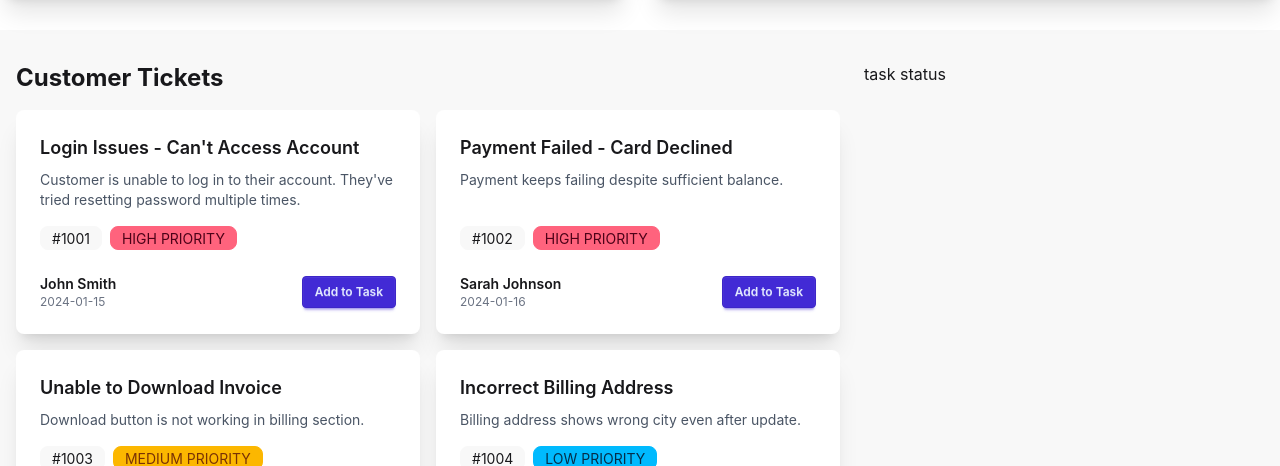
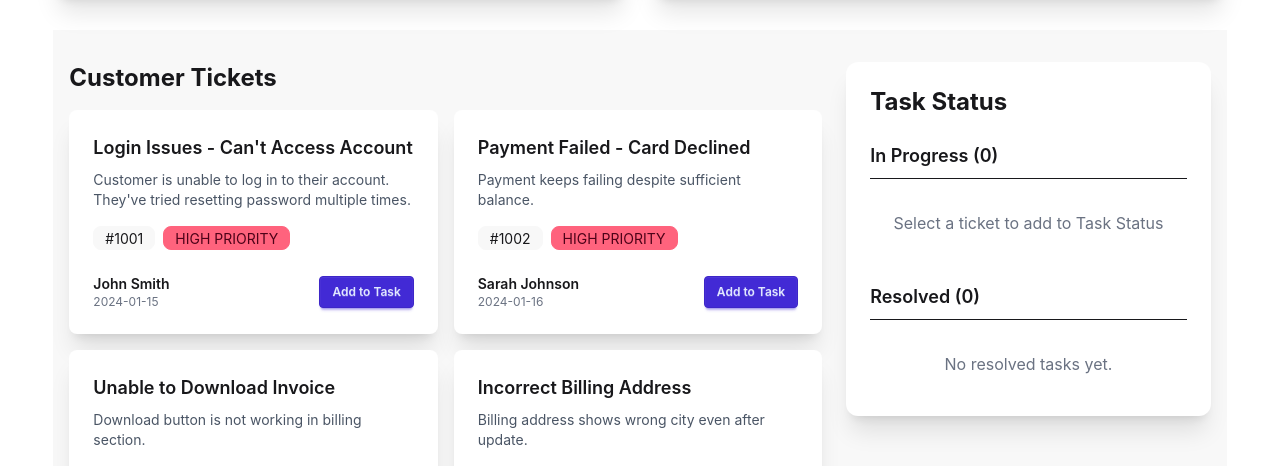
Before and after one commit to freelancernaim128992/customer-support-zone, a React (Vite) app: page / in a window 1280 px wide. Shown: the part 262-728 px from the top of the page. Built offline with nearby package versions, Linux system fonts and the light colour scheme.

Commit message:
adding taskstatus and functionalities

```diff
--- a/src/App.jsx
+++ b/src/App.jsx
@@ -5,20 +5,60 @@ import Navbar from './components/Navbar/Navbar'
 import Banner from './components/Banner/Banner'
 import TicketCard from './components/TicketCard/TicketCard'
 import TaskStatus from './components/TaskStatus/TaskStatus'
+import Footer from './components/Footer/Footer'
 import ticketsData from './data/tickets.json'
 import './App.css'
 
 function App() {
   const [tickets, setTickets] = useState(ticketsData.tickets)
+  const [taskStatus, setTaskStatus] = useState([])
+  const [resolvedTickets, setResolvedTickets] = useState([])
   const [inProgressCount, setInProgressCount] = useState(0)
+  const [resolvedCount, setResolvedCount] = useState(0)
 
+  const handleAddToTask = (ticket) => {
+    if (!taskStatus.find(t => t.id === ticket.id)) {
+      setTaskStatus([...taskStatus, ticket])
+      setInProgressCount(inProgressCount + 1)
+      toast.success(`✅ Ticket #${ticket.id} added to Task Status!`, {
+        position: "top-right",
+        autoClose: 2000,
+      })
+    } else {
+      toast.info(`ℹ️ Ticket #${ticket.id} is already in Task Status`, {
+        position: "top-right",
+        autoClose: 2000,
+      })
+    }
+  }
+
+  const handleCompleteTask = (ticket) => {
+    // Remove from task status
+    setTaskStatus(taskStatus.filter(t => t.id !== ticket.id))
+
+    // Add to resolved tickets
+    setResolvedTickets([...resolvedTickets, ticket])
+
+    // Remove from main tickets list
+    setTickets(tickets.filter(t => t.id !== ticket.id))
+
+    // Update counts
+    setInProgressCount(inProgressCount - 1)
+    setResolvedCount(resolvedCount + 1)
+
+    toast.success(`🎉 Ticket #${ticket.id} marked as Resolved!`, {
+      position: "top-right",
+      autoClose: 2000,
+    })
+  }
 
   return (
-    <div className="min-h-screen bg-base-200">
+    <div className="w-11/12 mx-auto bg-base-200">
       <Navbar />
 
       <Banner
         inProgressCount={inProgressCount}
+        resolvedCount={resolvedCount}
       />
 
       <main className="container mx-auto px-4 py-8">
@@ -31,6 +71,7 @@ function App() {
                 <TicketCard
                   key={ticket.id}
                   ticket={ticket}
+                  onAddToTask={handleAddToTask}
                 />
               ))}
             </div>
@@ -39,12 +80,18 @@ function App() {
           {/* Right Side - Task Status */}
           <div className="lg:col-span-1">
             <TaskStatus
+              tasks={taskStatus}
+              onComplete={handleCompleteTask}
+              resolvedTickets={resolvedTickets}
             />
           </div>
         </div>
       </main>
+
+      <Footer />
+      <ToastContainer />
     </div>
   )
 }
 
-export default App
+export default App;
--- a/src/components/Banner/Banner.jsx
+++ b/src/components/Banner/Banner.jsx
@@ -1,4 +1,4 @@
-const Banner = ({ inProgress, resolved }) => {
+const Banner = ({ inProgressCount, resolvedCount }) => {
   return (
     <div className="bg-white dark:bg-gray-900 py-8">
       <div className="">
@@ -8,13 +8,13 @@ const Banner = ({ inProgress, resolved }) => {
           {/* Left Card - In Progress (Purple Gradient) */}
           <div className=" text-white rounded-2xl shadow-xl p-8 w-64 text-center transform hover:scale-105 transition-transform flex-2/4 bg-card-image-left">
             <h2 className="text-2xl font-bold mb-2">In Progress</h2>
-            <div className="text-6xl font-bold">{inProgress}0</div>
+            <div className="text-6xl font-bold">{inProgressCount}</div>
           </div>
 
           {/* Right Card - Resolved (Green Gradient) */}
           <div className="bg-gradient-to-br from-green-400 to-green-600 text-white rounded-2xl shadow-xl p-8 w-64 text-center transform hover:scale-105 transition-transform flex-2/4 bg-card-image-right">
             <h2 className="text-2xl font-bold mb-2">Resolved</h2>
-            <div className="text-6xl font-bold">{resolved}0</div>
+            <div className="text-6xl font-bold">{resolvedCount}</div>
           </div>
 
         </div>
--- a/src/components/Navbar/Navbar.jsx
+++ b/src/components/Navbar/Navbar.jsx
@@ -69,4 +69,4 @@ const Navbar = () => {
   )
 }
 
-export default Navbar
+export default Navbar;
--- a/src/components/TaskStatus/TaskStatus.jsx
+++ b/src/components/TaskStatus/TaskStatus.jsx
@@ -1,11 +1,54 @@
-import React from 'react';
+const TaskStatus = ({ tasks, onComplete, resolvedTickets }) => {
+  return (
+    <div className="bg-base-100 rounded-xl shadow-xl p-6">
+      <h2 className="text-2xl font-bold mb-6">Task Status</h2>
 
-const TaskStatus = () => {
-    return (
-        <div>
-            <h1>task status</h1>
-        </div>
-    );
-};
+      {/* Current Tasks */}
+      <div className="space-y-4 mb-8">
+        <h3 className="font-semibold text-lg border-b pb-2">In Progress ({tasks.length})</h3>
+        {tasks.length === 0 ? (
+          <p className="text-gray-500 text-center py-4">
+            Select a ticket to add to Task Status
+          </p>
+        ) : (
+          tasks.map(task => (
+            <div key={task.id} className="bg-base-200 rounded-lg p-4">
+              <h4 className="font-semibold mb-2">{task.title}</h4>
+              <div className="flex justify-between items-center">
+                <span className="text-sm text-gray-600">#{task.id}</span>
+                <button
+                  onClick={() => onComplete(task)}
+                  className="btn btn-success btn-xs"
+                >
+                  ✓ Complete
+                </button>
+              </div>
+            </div>
+          ))
+        )}
+      </div>
+
+      {/* Resolved Tasks */}
+      <div className="space-y-4">
+        <h3 className="font-semibold text-lg border-b pb-2">Resolved ({resolvedTickets.length})</h3>
+        {resolvedTickets.length === 0 ? (
+          <p className="text-gray-500 text-center py-4">
+            No resolved tasks yet.
+          </p>
+        ) : (
+          resolvedTickets.map(ticket => (
+            <div key={ticket.id} className="bg-success/10 rounded-lg p-4">
+              <h4 className="font-semibold mb-1">{ticket.title}</h4>
+              <div className="flex justify-between items-center">
+                <span className="text-sm text-gray-600">#{ticket.id}</span>
+                <span className="badge badge-success badge-sm">Resolved</span>
+              </div>
+            </div>
+          ))
+        )}
+      </div>
+    </div>
+  )
+}
 
 export default TaskStatus;
--- a/src/components/TicketCard/TicketCard.jsx
+++ b/src/components/TicketCard/TicketCard.jsx
@@ -37,4 +37,4 @@ const TicketCard = ({ ticket, onAddToTask }) => {
   )
 }
 
-export default TicketCard
+export default TicketCard;
```
